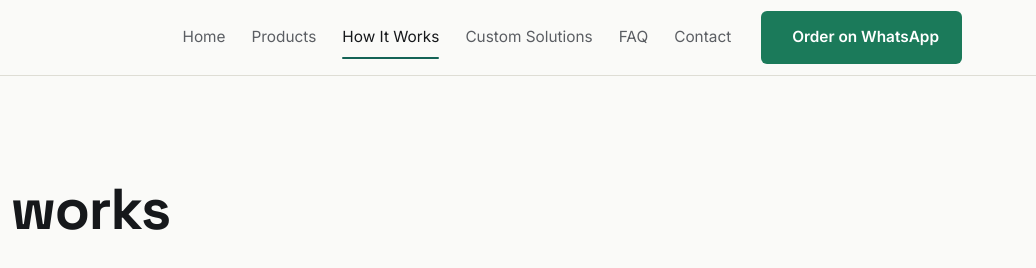
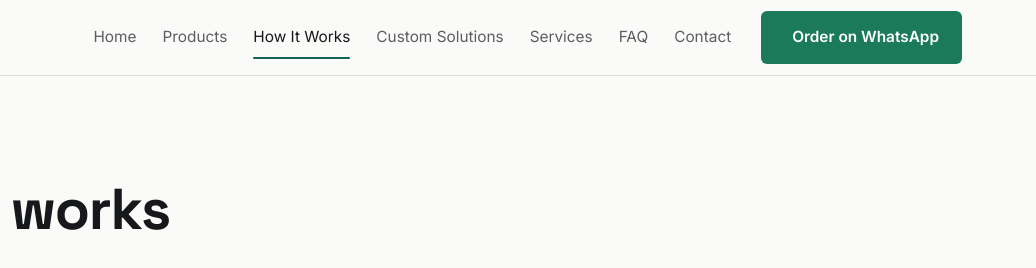
Before and after one commit to muhammaduzairmangi/taplink, a plain HTML site: page how-it-works.html in a window 1280 px wide. Shown: the top 268 px of the page, 244-1280 px from the left. Drawn offline with Linux system fonts and the light colour scheme.

Commit message:
Add 'Services' link to navigation menu

```diff
--- a/how-it-works.html
+++ b/how-it-works.html
@@ -60,6 +60,7 @@
         <a href="/products.html">Products</a>
         <a href="/how-it-works.html" aria-current="page">How It Works</a>
         <a href="/custom-nfc-solutions.html">Custom Solutions</a>
+        <a href="/services.html">Services</a>
         <a href="/faq.html">FAQ</a>
         <a href="/contact.html">Contact</a>
         </div>
@@ -81,6 +82,7 @@
           <li><a href="/products.html">Products</a></li>
           <li><a href="/how-it-works.html">How It Works</a></li>
           <li><a href="/custom-nfc-solutions.html">Custom Solutions</a></li>
+          <li><a href="/services.html">Services</a></li>
           <li><a href="/faq.html">FAQ</a></li>
           <li><a href="/contact.html">Contact</a></li>
     </ul>
```
